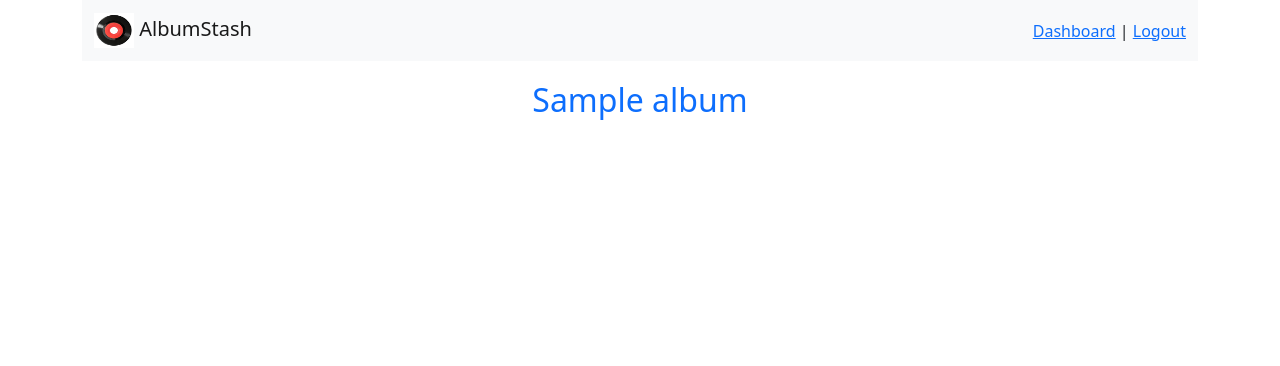
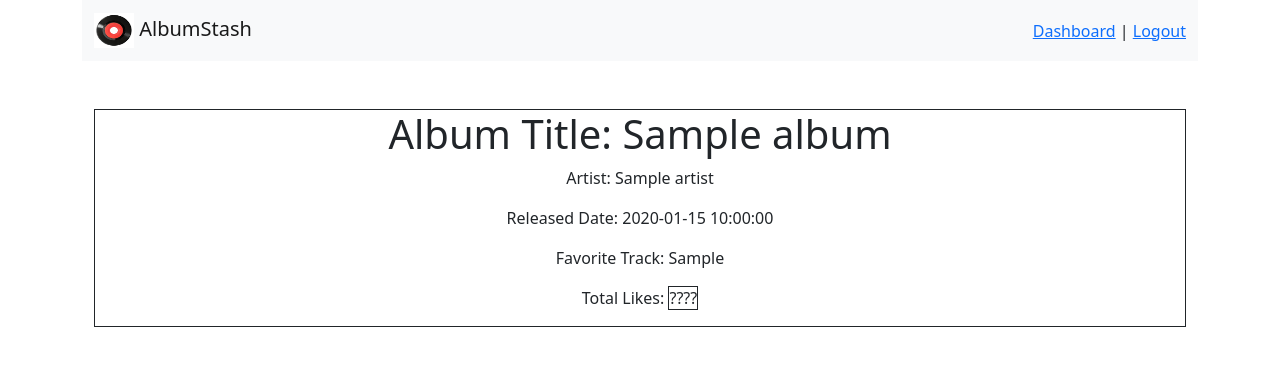
Before and after one commit to AJLange/Python-Group-Project, a Flask app: template flask_app/templates/view_album.html in a window 1280 px wide. Shown: the top 366 px of the page. Run offline with Flask 2, Linux system fonts and the light colour scheme; the template is opened without the code that fills it: most values are stand-ins (such as "Sample title", 1, 10 or a date in 2020).

Commit message:
Worked on the View page

```diff
--- a/flask_app/templates/view_album.html
+++ b/flask_app/templates/view_album.html
@@ -26,8 +26,14 @@
       </div>
     </nav>
     <main>
-      <div class="intro">
-        <h2 class="text-primary">{{album.name}}</h2>
+      <div class="container">
+        <div class="text-center mt-5 border border-dark">
+          <h1>Album Title: {{ albums.name }}</h1>
+          <p>Artist: {{ albums.artist }}</p>
+          <p>Released Date: {{ albums.release_date }}</p>
+          <p>Favorite Track: {{albums.favorite_tracks }}</p>
+          <p>Total Likes: <span class="border border-dark">????</span></p>
+        </div>
       </div>
     </main>
     <section>
```
